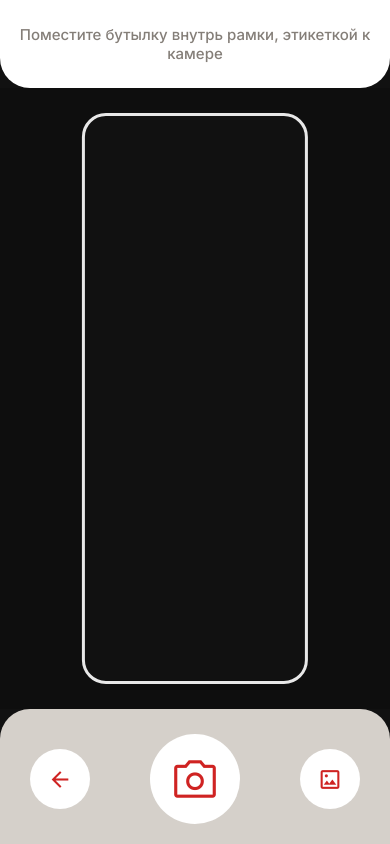
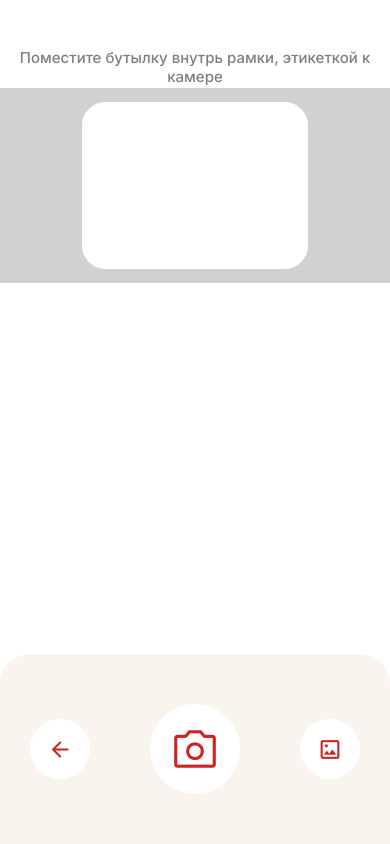
Before and after one commit to kolhuty/rus_vivino, a React (Vite) app in the folder frontend/: page /#/ in a window 390 px wide. Built offline with nearby package versions, Linux system fonts and the light colour scheme; no server answers; a web font is replaced by a local one.

Commit message:
Revert mobile camera layout changes

```diff
--- a/frontend/src/components/Camera.jsx
+++ b/frontend/src/components/Camera.jsx
@@ -68,7 +68,7 @@ function Camera() {
     }
 
     return (
-        <main id="camera-screen">
+        <>
             <div id="camera-hint-container">
                 <p id="camera-hint">
                     {cameraError || "Поместите бутылку внутрь рамки, этикеткой к камере"}
@@ -109,7 +109,7 @@ function Camera() {
             </div>
 
             <input ref={fileRef} type="file" accept="image/*" hidden onChange={onFilePick} />
-        </main>
+        </>
     );
 }
 
--- a/frontend/src/styles/Camera.css
+++ b/frontend/src/styles/Camera.css
@@ -2,21 +2,25 @@
 html, body {
     padding: 0;
     margin: 0;
-    height: 100%;
 }
 
-#root {
-    min-height: 100%;
+
+@media (max-width: 800px) {
+
 }
 
-#camera-screen {
-    display: grid;
-    grid-template-rows: auto minmax(0, 1fr) auto;
-    width: 100%;
-    height: 100vh;
-    height: 100dvh;
-    overflow: hidden;
-    background: #111;
+
+@media (min-width: 800px) {
+    #root {
+        display: flex;
+        flex-direction: column;
+        justify-content: center;
+        align-items: center;
+    }
+
+    #camera-video {
+        border-radius: 25px;
+    }
 }
 
 
@@ -26,11 +30,10 @@ html, body {
     align-items: center;
     background-color: white;
     position: relative;
-    z-index: 2;
-    box-sizing: border-box;
-    width: 100%;
+    top: 23px;
+    max-width: 450px;
     border-radius: 0 0 30px 30px;
-    padding: clamp(18px, 3dvh, 25px) 15px;
+    padding: 25px 15px;
     margin: 0;
 }
 
@@ -46,24 +49,22 @@ html, body {
 #camera-preview {
     position: relative;
     width: 100%;
-    min-height: 0;
+    max-width: 700px;
     overflow: hidden;
 }
 
 #camera-video {
     display: block;
     width: 100%;
-    height: 100%;
-    object-fit: cover;
+    height: auto;
 }
 
 #camera-target {
     position: absolute;
-    top: clamp(18px, 4%, 32px);
-    bottom: clamp(18px, 4%, 32px);
-    left: 50%;
-    width: clamp(210px, 58%, 340px);
-    transform: translateX(-50%);
+    left: 21%;
+    top: 7%;
+    width: 58%;
+    height: 86%;
     box-sizing: border-box;
     border: 3px solid rgba(255, 255, 255, 0.9);
     border-radius: 24px;
@@ -73,16 +74,16 @@ html, body {
 
 #camera-controls-container {
     width: 100%;
-    box-sizing: border-box;
+    max-width: 450px;
     display: flex;
     justify-content: space-around;
     align-items: center;
     background-color: var(--color-dark-blonde);
     backdrop-filter: blur(12px);
-    position: relative;
-    z-index: 2;
+    position: absolute;
+    bottom: 0px;
     border-radius: 30px 30px 0 0;
-    padding: clamp(20px, 3dvh, 36px) 0 max(20px, env(safe-area-inset-bottom));
+    padding: 50px 0;
     margin: 0;
 }
 
@@ -128,20 +129,3 @@ html, body {
 #gallery-btn {
 
 }
-
-@media (min-width: 800px) {
-    #root {
-        display: flex;
-        justify-content: center;
-        align-items: center;
-        background: #111;
-    }
-
-    #camera-screen {
-        max-width: 700px;
-    }
-
-    #camera-video {
-        border-radius: 25px;
-    }
-}
```
